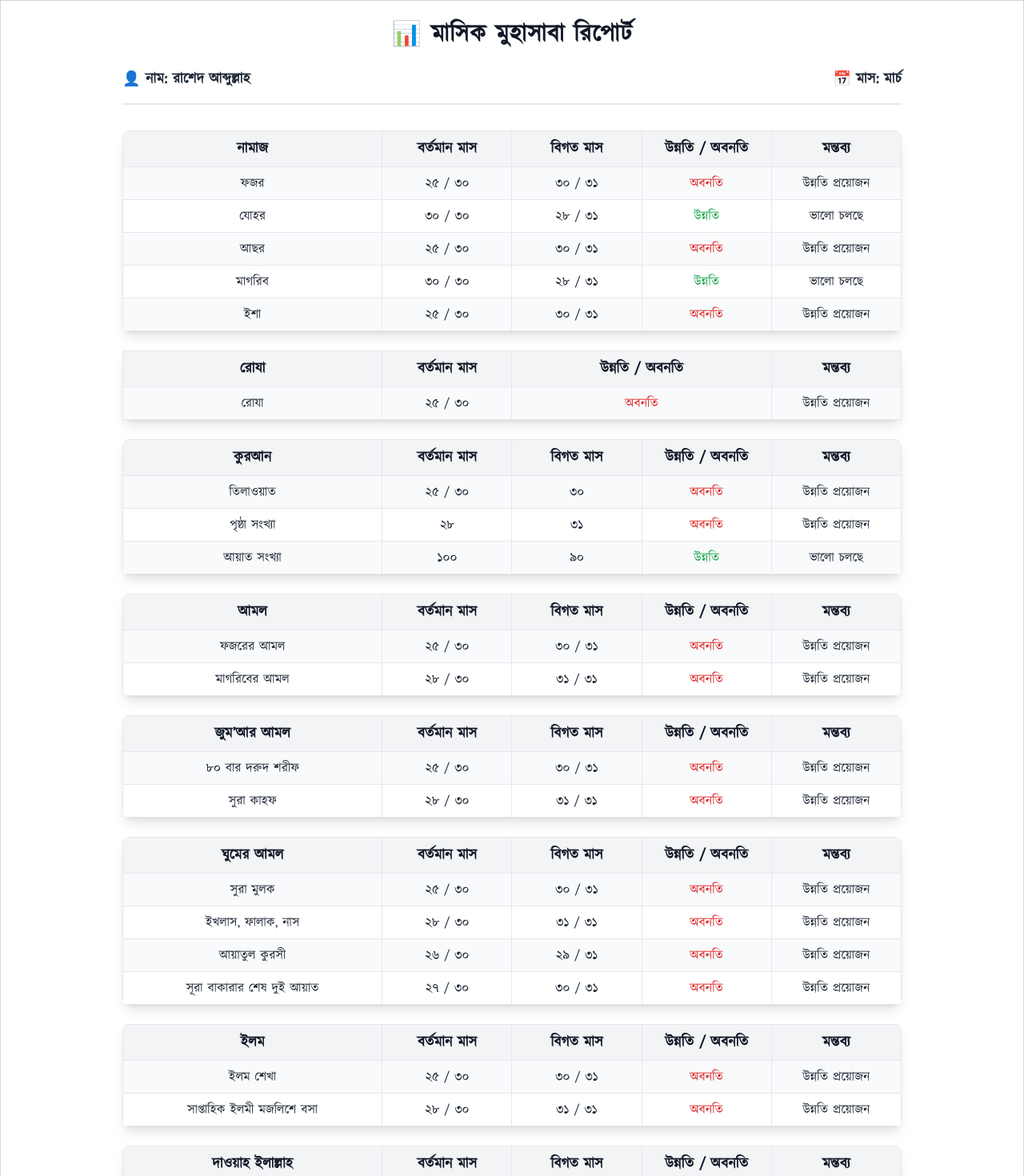
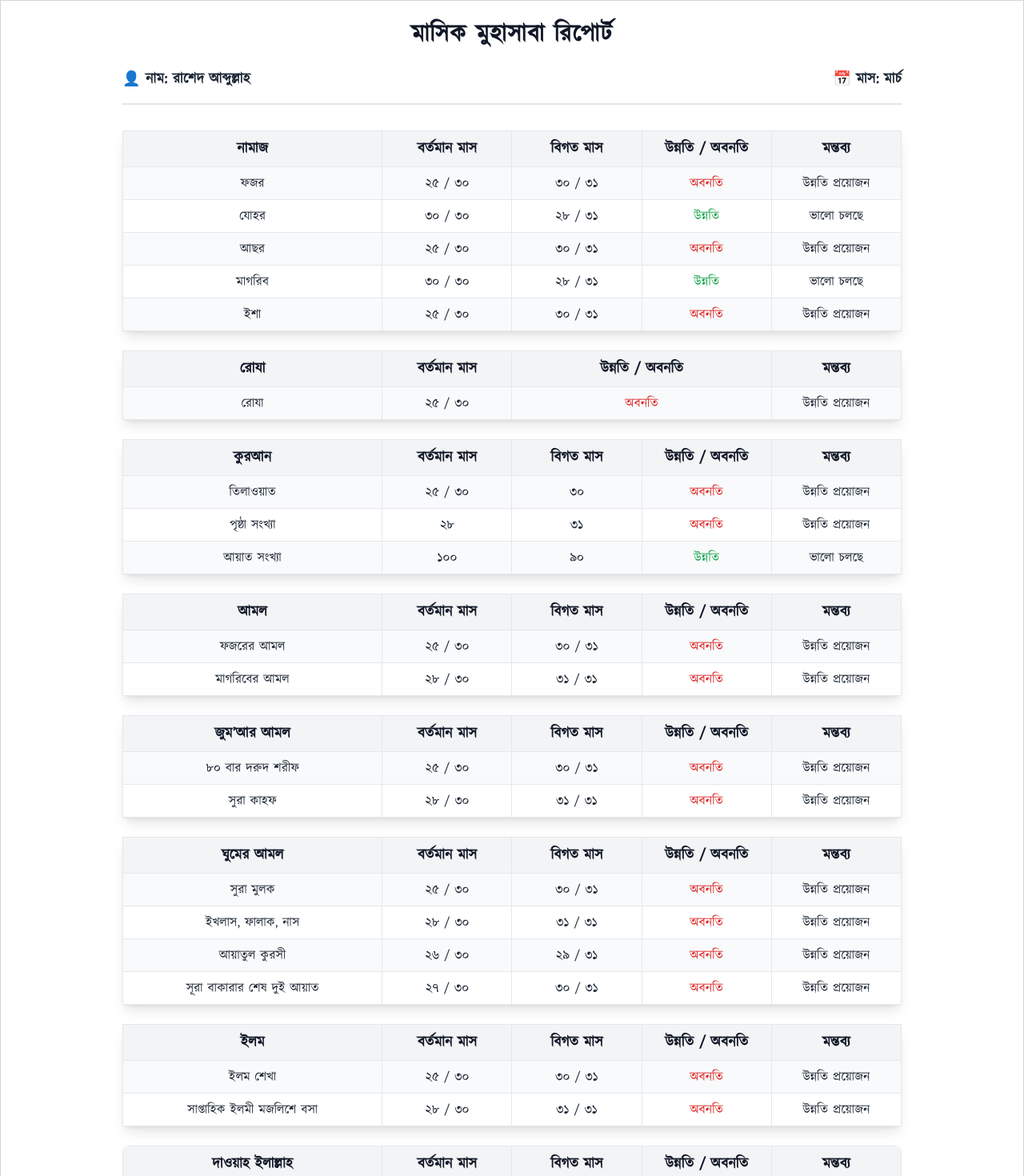
Before and after one commit to RashedAbdullah/muslim-bangla-muhasabah, a Next.js app: page /track in a window 1280 px wide. Shown: the top 1470 px of the page at 80% size. Built offline with nearby package versions, Linux system fonts and the light colour scheme.

Commit message:
Round corners of the year has been deleted

```diff
--- a/app/track/page.js
+++ b/app/track/page.js
@@ -77,7 +77,7 @@ const TrackingHistory = () => {
         {/* শিরোনাম */}
         <div className="mb-8">
           <h1 className="text-center text-3xl font-extrabold text-gray-900 mb-6 tracking-wide">
-            📊 মাসিক মুহাসাবা রিপোর্ট
+            মাসিক মুহাসাবা রিপোর্ট
           </h1>
           <div className="flex flex-col md:flex-row justify-between text-lg text-gray-800 border-b-2 pb-4 font-semibold">
             <h3 className="text-center md:text-left">
--- a/components/table/dawah-table.jsx
+++ b/components/table/dawah-table.jsx
@@ -12,7 +12,7 @@ const DawahTable = () => {
   ];
 
   return (
-    <div className="mb-6 bg-white shadow-lg rounded-lg overflow-x-auto scrollbar">
+    <div className="mb-6 bg-white rounded-lg overflow-x-auto scrollbar">
       <table className="table-auto w-full text-center border border-gray-300 bg-white">
         <thead>
           <tr className="bg-gray-100 text-gray-900 text-lg">
--- a/components/table/ilm-table.jsx
+++ b/components/table/ilm-table.jsx
@@ -12,7 +12,7 @@ const IlmTable = () => {
   ];
 
   return (
-    <div className="mb-6 bg-white shadow-lg rounded-lg overflow-x-auto scrollbar">
+    <div className="mb-6 bg-white shadow-lg overflow-x-auto scrollbar">
       <table className="table-auto w-full text-center border border-gray-300 bg-white">
         <thead>
           <tr className="bg-gray-100 text-gray-900 text-lg">
--- a/components/table/jumma-table.jsx
+++ b/components/table/jumma-table.jsx
@@ -12,7 +12,7 @@ const JummahTable = () => {
   ];
 
   return (
-    <div className="mb-6 bg-white shadow-lg rounded-lg overflow-x-auto scrollbar">
+    <div className="mb-6 bg-white shadow-lg overflow-x-auto scrollbar">
       <table className="table-auto w-full text-center border border-gray-300 bg-white">
         <thead>
           <tr className="bg-gray-100 text-gray-900 text-lg">
--- a/components/table/morning-evening-table.jsx
+++ b/components/table/morning-evening-table.jsx
@@ -12,7 +12,7 @@ const MorningEveningTable = () => {
   ];
 
   return (
-    <div className="mb-6 bg-white shadow-lg rounded-lg overflow-x-auto scrollbar">
+    <div className="mb-6 bg-white shadow-lg overflow-x-auto scrollbar">
       <table className="table-auto w-full text-center border border-gray-300 bg-white">
         <thead>
           <tr className="bg-gray-100 text-gray-900 text-lg">
--- a/components/table/quran-table.jsx
+++ b/components/table/quran-table.jsx
@@ -13,7 +13,7 @@ const QuranTableSection = () => {
   ];
 
   return (
-    <div className="mb-6 bg-white shadow-lg rounded-lg overflow-x-auto scrollbar">
+    <div className="mb-6 bg-white shadow-lg overflow-x-auto scrollbar">
       <table className="table-auto w-full text-center border border-gray-300 bg-white">
         <thead>
           <tr className="bg-gray-100 text-gray-900 text-lg">
--- a/components/table/sadaqah-table.jsx
+++ b/components/table/sadaqah-table.jsx
@@ -12,7 +12,7 @@ const SadaqahTable = () => {
   ];
 
   return (
-    <div className="mb-6 bg-white shadow-lg rounded-lg overflow-x-auto scrollbar">
+    <div className="mb-6 bg-white shadow-lg overflow-x-auto scrollbar">
       <table className="table-auto w-full text-center border border-gray-300 bg-white">
         <thead>
           <tr className="bg-gray-100 text-gray-900 text-lg">
--- a/components/table/salah-table.jsx
+++ b/components/table/salah-table.jsx
@@ -7,7 +7,7 @@ import {
 const SalahTable = () => {
   return (
     <div className="mb-6">
-      <div className="overflow-x-auto scrollbar shadow-lg rounded-lg">
+      <div className="overflow-x-auto scrollbar shadow-lg">
         <table className="table-auto w-full border border-gray-300 text-center bg-white">
           <thead>
             <tr className="bg-gray-100 text-gray-900 text-lg">
--- a/components/table/siyam-table.jsx
+++ b/components/table/siyam-table.jsx
@@ -19,7 +19,7 @@ const SiyamTable = () => {
     );
 
   return (
-    <div className="mb-6 bg-white shadow-lg rounded-lg">
+    <div className="mb-6 bg-white shadow-lg">
       <div className="overflow-x-auto scrollbar">
         <table className="table-auto w-full text-center border border-gray-300 bg-white">
           <thead>
--- a/components/table/sleeping-table.jsx
+++ b/components/table/sleeping-table.jsx
@@ -14,7 +14,7 @@ const SleepingTable = () => {
   ];
 
   return (
-    <div className="mb-6 bg-white shadow-lg rounded-lg overflow-x-auto scrollbar">
+    <div className="mb-6 bg-white shadow-lg overflow-x-auto scrollbar">
       <table className="table-auto w-full text-center border border-gray-300 bg-white">
         <thead>
           <tr className="bg-gray-100 text-gray-900 text-lg">
```
